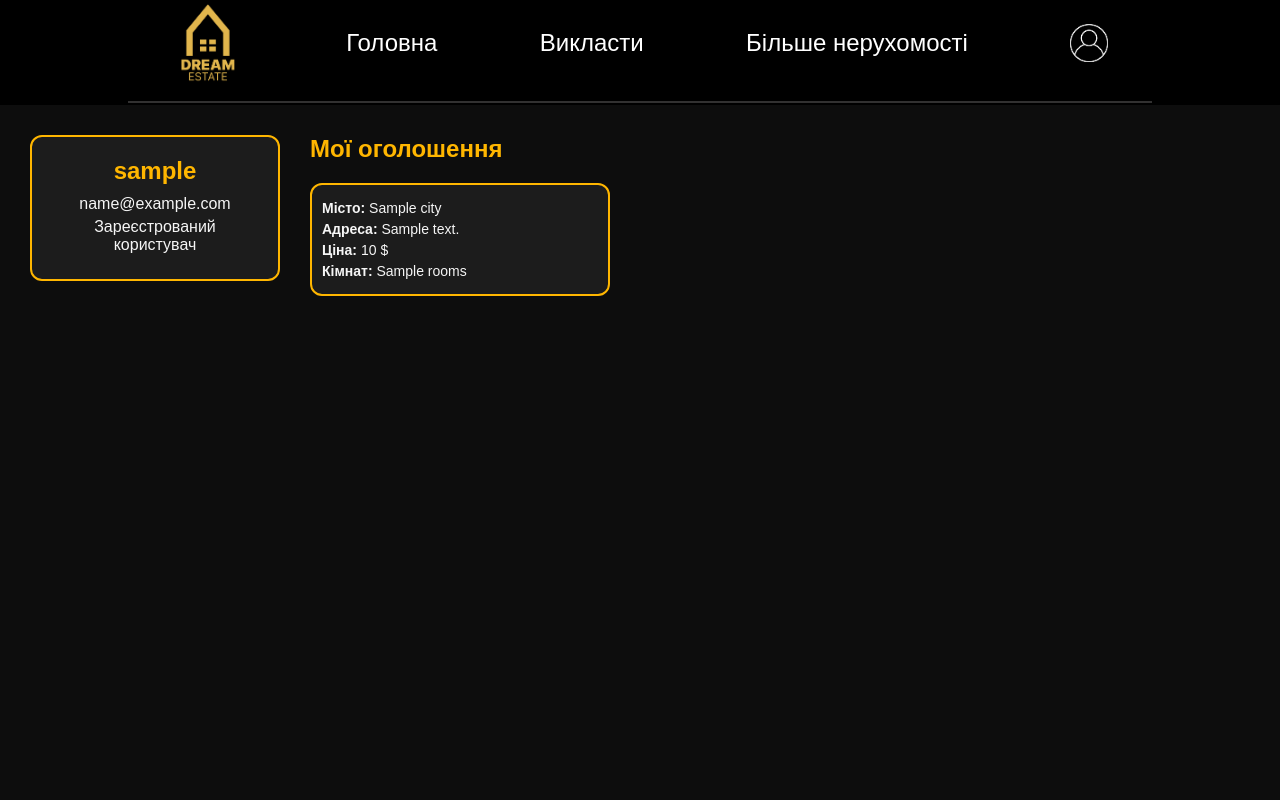
After one commit to LenaFedchenko/real-estate-website, a Python web app: template Project/home/templates/profile.html in a window 1280 px wide. The commit adds this page. Run offline with Jinja, Linux system fonts and the light colour scheme; the template is opened without the code that fills it: most values are stand-ins (such as "Sample title", 1, 10 or a date in 2020).

Commit message:
added profile, fixed bugs

```diff
--- a/Project/Project/templates/base.html
+++ b/Project/Project/templates/base.html
@@ -13,7 +13,11 @@
                 <a href="/" class="decoration">Головна</a>
                 <a href="/publish" class="decoration">Викласти</a>
                 <a href="/catalog" class="decoration">Більше нерухомості</a>
-                <a href="/register"><img src="{{ url_for('static', filename='images/user.png') }}" alt="user" class="img"></a>
+                {% if current_user.is_authenticated %}
+                    <a href="/profile"><img src="{{ url_for('static', filename='images/user.png') }}" alt="user" class="img"></a>
+                {% else %}
+                    <a href="/register"><img src="{{ url_for('static', filename='images/user.png') }}" alt="user" class="img"></a>
+                {% endif %}
             </nav>
             <hr width="80%" color="#323131">
         </header>
--- a/Project/Project/urls.py
+++ b/Project/Project/urls.py
@@ -14,6 +14,11 @@ publish.publish.add_url_rule(
 home.home.add_url_rule(
     rule='/register/',
     view_func= home.render_register,
+    methods=['GET', 'POST']
+    )
+home.home.add_url_rule(
+    rule='/profile/',
+    view_func= home.render_profile,
     methods=['GET', 'POST']
     )
 home.home.add_url_rule(
--- /dev/null
+++ b/Project/home/static/css/profile.css
@@ -0,0 +1,71 @@
+body {
+    background-color: #0d0d0d;
+    color: #f5f5f5;
+    font-family: Arial, sans-serif;
+}
+
+.profile-container {
+    display: flex;
+    gap: 30px;
+    padding: 30px;
+}
+
+/* Левая колонка — пользователь */
+.user-sidebar {
+    width: 250px;
+}
+
+.user-card {
+    background-color: #1c1c1c;
+    border: 2px solid #ffb600;
+    padding: 20px;
+    border-radius: 12px;
+    text-align: center;
+}
+
+.user-card h2 {
+    color: #ffb600;
+    margin-bottom: 10px;
+}
+
+.user-card p {
+    margin: 5px 0;
+}
+
+/* Правая колонка — квартиры */
+.flats-column {
+    flex-grow: 1;
+}
+
+.flats-column h2 {
+    color: #ffb600;
+    margin-bottom: 20px;
+}
+
+.flats-grid {
+    display: grid;
+    grid-template-columns: repeat(auto-fill, minmax(250px, 1fr));
+    gap: 20px;
+}
+
+.flat-item {
+    background-color: #1c1c1c;
+    border: 2px solid #ffb600;
+    border-radius: 12px;
+    overflow: hidden;
+}
+
+.flat-item img {
+    width: 100%;
+    height: 180px;
+    object-fit: cover;
+}
+
+.flat-info {
+    padding: 10px;
+}
+
+.flat-info p {
+    margin: 5px 0;
+    font-size: 14px;
+}
--- /dev/null
+++ b/Project/home/templates/profile.html
@@ -0,0 +1,46 @@
+{% extends 'base.html' %}
+
+{% block title %}
+    Профіль
+{% endblock %}
+
+{% block links %}
+<link rel="stylesheet" href="{{ url_for('home.static', filename='css/profile.css') }}">
+{% endblock %}
+
+{% block content %}
+    <div class="profile-container">
+        <!-- Левая колонка: информация пользователя -->
+        <div class="user-sidebar">
+            <div class="user-card">
+                <h2>{{ user_flats.username }}</h2>
+                <p>{{ user_flats.email }}</p>
+                <p>Зареєстрований користувач</p>
+            </div>
+        </div>
+
+        <!-- Правая колонка: квартиры пользователя -->
+        <div class="flats-column">
+            {% if flats_of_user %}
+                <h2>Мої оголошення</h2>
+                <div class="flats-grid">
+                    {% for flat in flats_of_user %}
+                        <div class="flat-item">
+                            {% if flat.images %}
+                                <img src="{{ url_for('publish.static', filename='images/media/' + flat.images.split('|')[1]) }}" alt="Flat image">
+                            {% endif %}
+                            <div class="flat-info">
+                                <p><strong>Місто:</strong> {{ flat.city }}</p>
+                                <p><strong>Адреса:</strong> {{ flat.address }}</p>
+                                <p><strong>Ціна:</strong> {{ flat.price }} $</p>
+                                <p><strong>Кімнат:</strong> {{ flat.rooms }}</p>
+                            </div>
+                        </div>
+                    {% endfor %}
+                </div>
+            {% else %}
+                <p>У вас поки немає оголошень.</p>
+            {% endif %}
+        </div>
+    </div>
+{% endblock %}
```
Also changed, not shown: Project/home/views.py (+10 -0 lines), Project/publish/static/css/publish.css (+23 -1 lines), Project/publish/templates/publish.html (+13 -2 lines), Project/publish/views.py (+52 -42 lines), Project/Project/instance/data.db.
